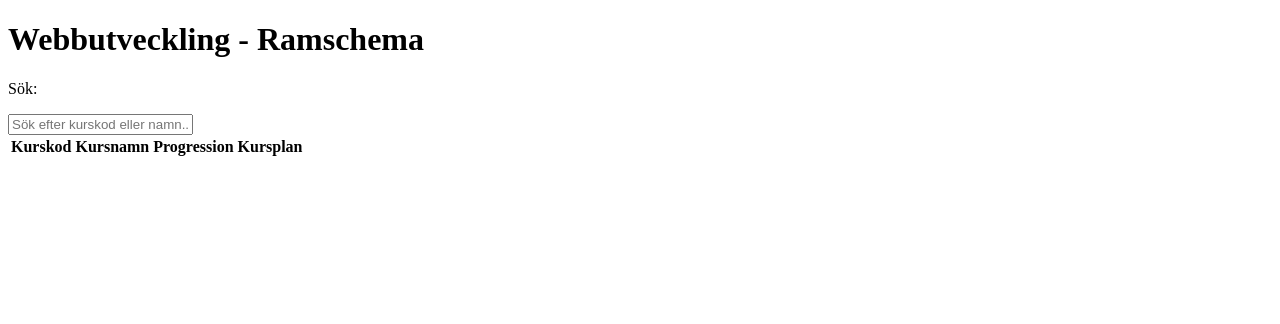
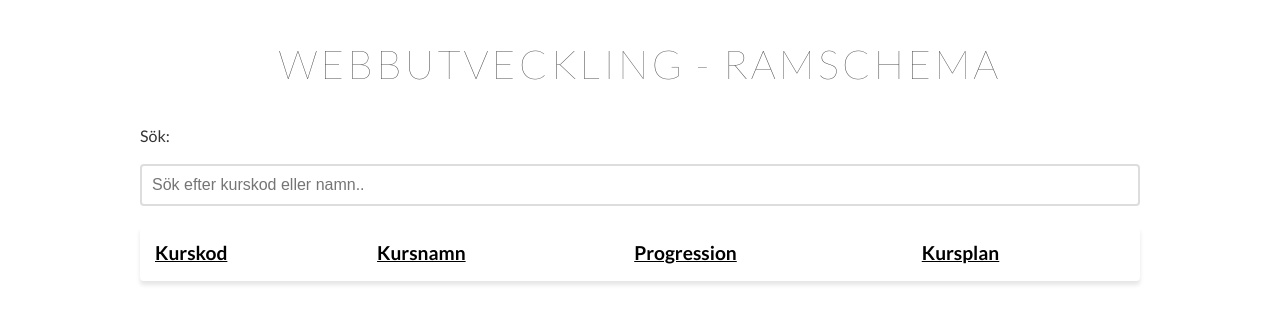
Before and after one commit to fridaruth/lab2-ramschema, a website built with Vite: page lab2-ramschema/index.html in a window 1280 px wide. Built offline with nearby package versions, Linux system fonts and the light colour scheme; no server answers.

Commit message:
style: add css-styling

```diff
--- a/lab2-ramschema/index.html
+++ b/lab2-ramschema/index.html
@@ -5,6 +5,11 @@
     <meta name="viewport" content="width=device-width, initial-scale=1.0" />
     <title>Webbutveckling - Ramschema</title>
     <link rel="stylesheet" href="/src/css/styles.css" />
+      <link rel="preconnect" href="https://fonts.googleapis.com">
+  <link rel="preconnect" href="https://fonts.gstatic.com" crossorigin>
+  <link
+    href="https://fonts.googleapis.com/css2?family=Lato:ital,wght@0,100;0,300;0,400;0,700;0,900;1,100;1,300;1,400;1,700;1,900&display=swap"
+    rel="stylesheet">
   </head>
   <body>
       <div class="container">
--- a/lab2-ramschema/src/css/styles.css
+++ b/lab2-ramschema/src/css/styles.css
@@ -0,0 +1,101 @@
+* {
+    box-sizing: border-box;
+}
+
+.container {
+    max-width: 1000px;
+    margin: 2rem auto;
+}
+
+body {
+    font-family: 'Lato', sans-serif;
+    line-height: 1.6;
+    color: #333;
+    padding: 0 1rem;
+}
+
+/*- text -*/
+
+h1 {
+    font-size: 2.5rem;
+    font-weight: lighter;
+    text-transform: uppercase;
+    text-align: center;
+    letter-spacing: 0.2rem;
+}
+
+/*- sökruta -*/
+
+#search {
+    width: 100%;
+    padding: 10px;
+    margin-bottom: 20px;
+    border: 2px solid #ddd;
+    border-radius: 4px;
+    font-size: 1rem;
+}
+
+#search:focus {
+    border-color: #E2A16F;
+    outline: none;
+}
+
+/*- tabell -*/
+
+table {
+    font-size: 0.9rem;
+    width: 100%;
+    border-collapse: collapse;
+    background-color: white;
+    box-shadow: 0 4px 4px rgba(0, 0, 0, 0.1);
+    border-radius: 4px;
+    overflow: hidden;
+}
+
+thead {
+    color: black;
+    font-size: 1.2rem;
+    text-decoration: underline;
+}
+
+th {
+    text-align: left;
+    padding: 10px 8px;
+    cursor: pointer;
+}
+
+th:hover {
+    background-color: #f1f7ff;
+}
+
+tbody tr:hover {
+    background-color: #f1f7ff;
+}
+
+td {
+    padding: 10px 8px;
+    border-bottom: 1px solid #333;
+}
+
+td a {
+    color: #E2A16F;
+    text-align: none;
+    font-weight: 300;
+}
+
+td a:hover {
+    text-decoration: underline;
+}
+
+table .progression {
+    text-align: center;
+}
+
+/*- media queries -*/
+table {
+    font-size: 1rem;
+}
+
+td, th {
+    padding: 12px 15px;
+}
```
